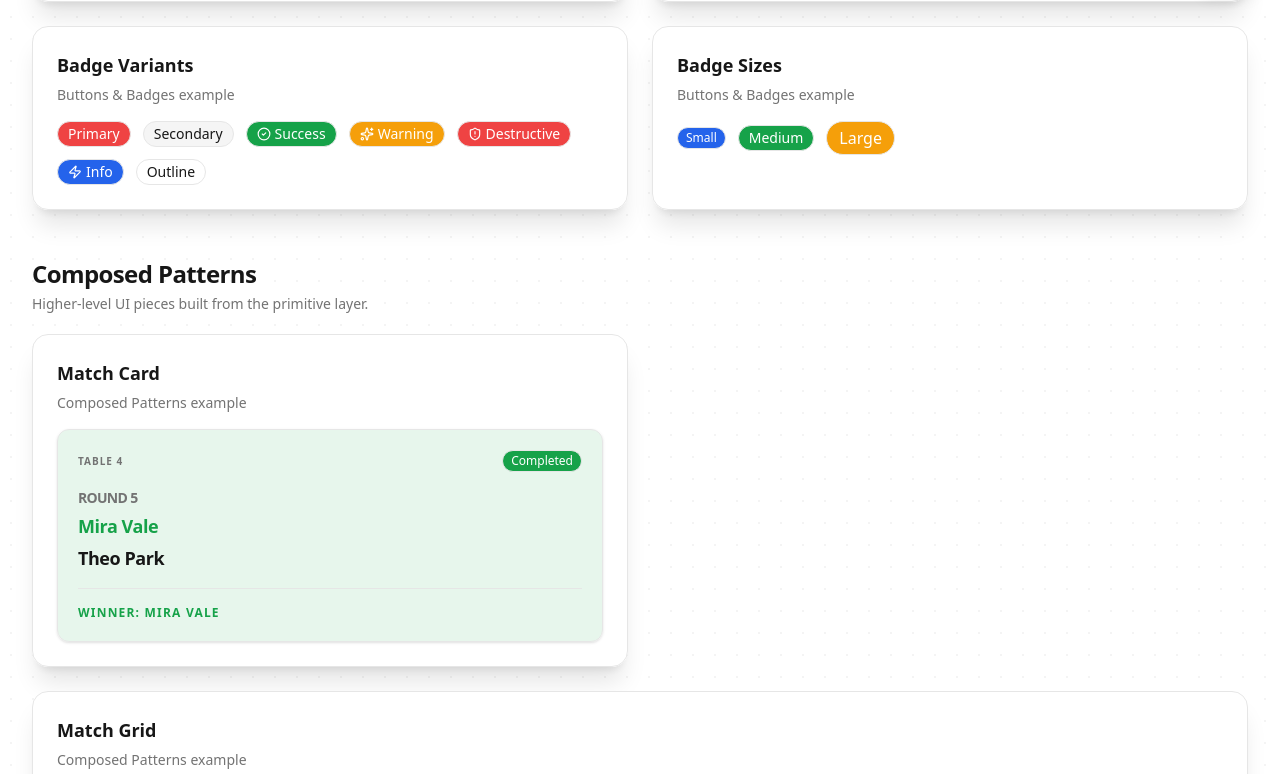
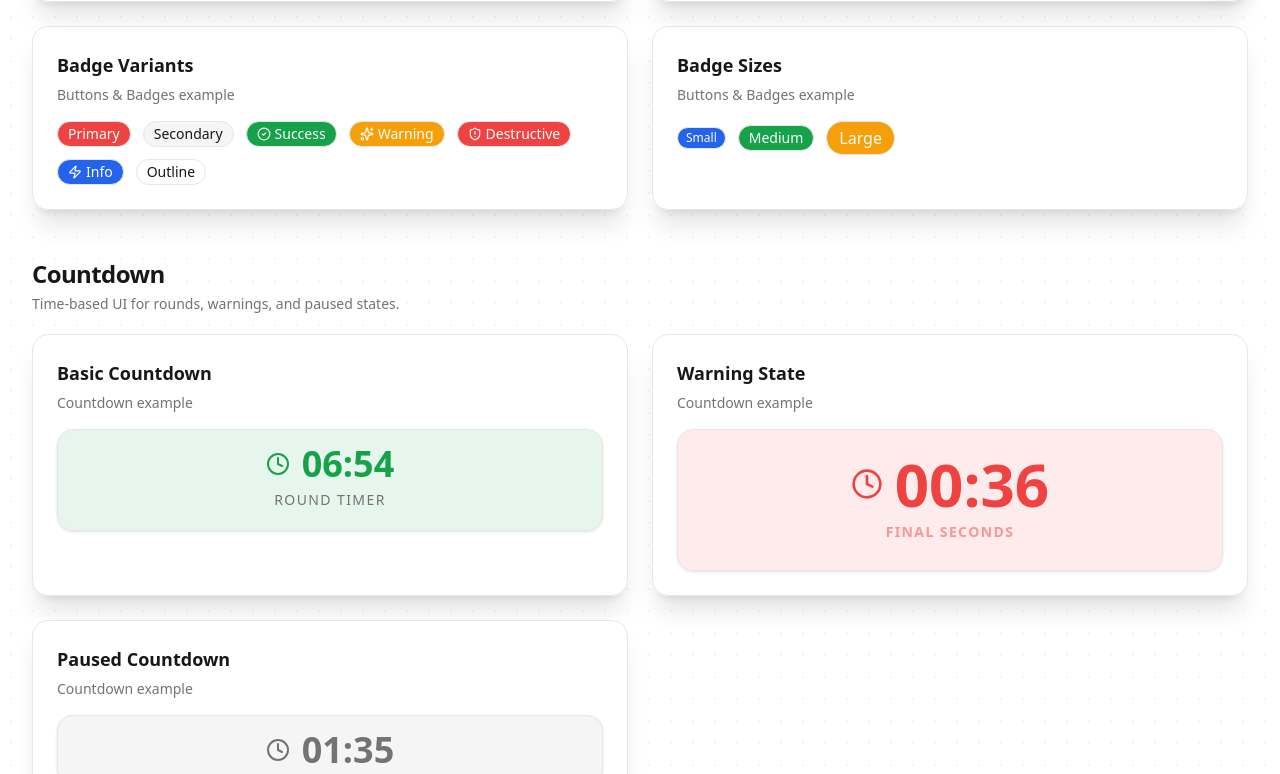
Before and after one commit to KataCards/cardarena-frontend-core, a Next.js app: page /ui in a window 1280 px wide. Shown: the part 786-1560 px from the top of the page. Built offline with nearby package versions, Linux system fonts and the light colour scheme.

Commit message:
feat: added coundown showcase

```diff
--- /dev/null
+++ b/src/app/(showcase)/_components/CountdownExamples.tsx
@@ -0,0 +1,35 @@
+import { Countdown } from "@/components/ui/Countdown";
+
+export function BasicCountdownExample() {
+  return (
+    <Countdown
+      initialSeconds={420}
+      label="Round timer"
+      size="md"
+    />
+  );
+}
+
+export function WarningCountdownExample() {
+  return (
+    <Countdown
+      initialSeconds={42}
+      label="Time remaining"
+      size="lg"
+      lastMinuteMessage="Final seconds"
+    />
+  );
+}
+
+export function PausedCountdownExample() {
+  return (
+    <Countdown
+      initialSeconds={95}
+      label="Paused round"
+      size="md"
+      isPaused
+      variant="neutral"
+      showStatusMessages={false}
+    />
+  );
+}
--- a/src/app/(showcase)/ui/page.tsx
+++ b/src/app/(showcase)/ui/page.tsx
@@ -1,5 +1,6 @@
 import * as React from "react";
 import * as ButtonExamples from "../_components/ButtonsExamples";
+import * as CountdownExamples from "../_components/CountdownExamples";
 import * as ComposedExamples from "../_components/ComposedExamples";
 import * as InputExamples from "../_components/InputExamples";
 import * as PageHeaderExamples from "../_components/PageHeaderExamples";
@@ -38,6 +39,15 @@ const sections: ShowcaseSection[] = [
       { title: "Button States", component: ButtonExamples.ButtonStatesExample },
       { title: "Badge Variants", component: ButtonExamples.BadgeVariantsExample },
       { title: "Badge Sizes", component: ButtonExamples.BadgeSizesExample },
+    ],
+  },
+  {
+    title: "Countdown",
+    description: "Time-based UI for rounds, warnings, and paused states.",
+    items: [
+      { title: "Basic Countdown", component: CountdownExamples.BasicCountdownExample },
+      { title: "Warning State", component: CountdownExamples.WarningCountdownExample },
+      { title: "Paused Countdown", component: CountdownExamples.PausedCountdownExample },
     ],
   },
   {
```
